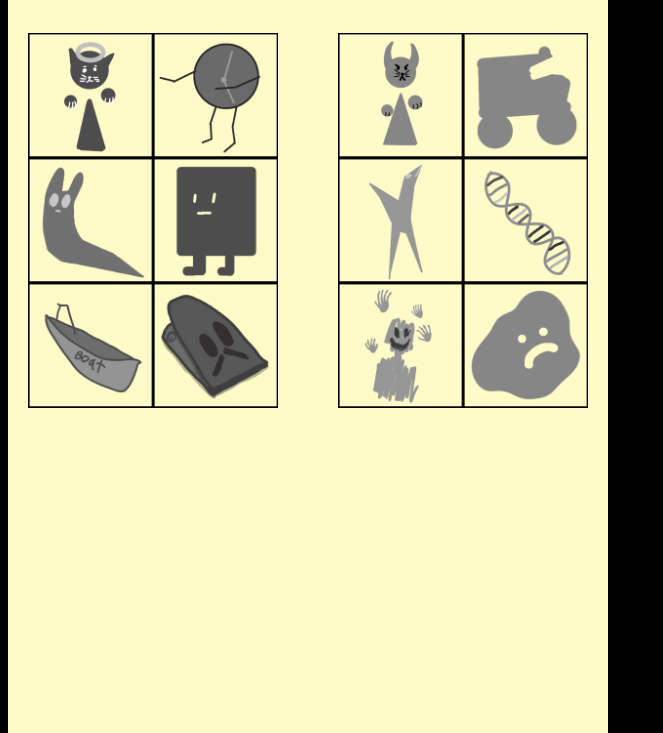
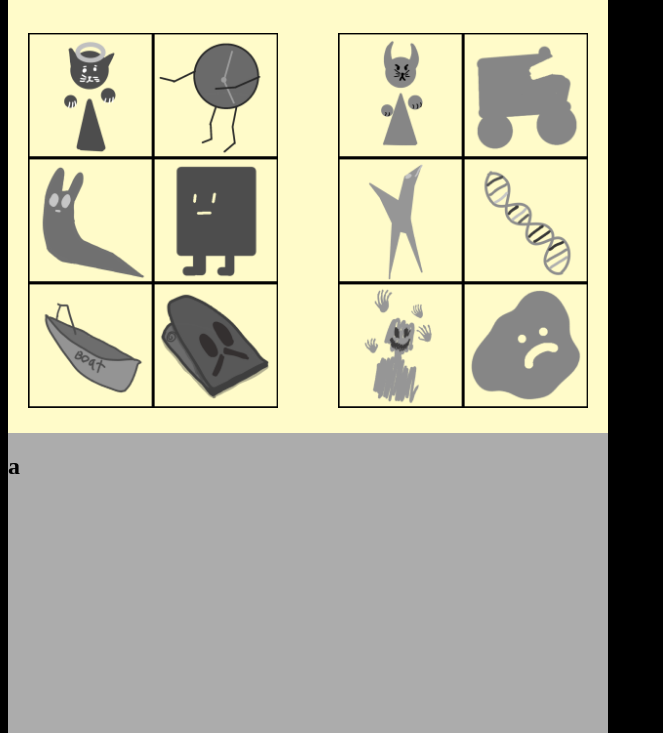
Before and after one commit to RandomDroid1/E-ReaderCodingtime, a plain HTML site: page index.html in a window 1280 px wide. Shown: the part 75-808 px from the top of the page, without its empty margins (0-663 px from the left). Drawn offline with Linux system fonts and the light colour scheme.

Commit message:
small commit to sync laptop * pc

```diff
--- a/index.css
+++ b/index.css
@@ -102,3 +102,12 @@ h1 {
     width: 0px;
     height: 0px;
 }
+
+#SelectionMenu {
+    position: absolute;
+    background-color: rgb(172, 172, 172);
+    left: 0px;
+    bottom: 0px;
+    width: 600px;
+    height: 300px;
+}
--- a/index.html
+++ b/index.html
@@ -27,7 +27,7 @@
     <button class="Button" onclick="SlugcatHeadshot()"><img src="SlugcatHeadshotUnselected.png" class="Headshot" id="SlugcatHeadshotImage"></button>
     <button class="Button" onclick="SquareHeadshot()"><img src="SquareHeadshotUnselected.png" class="Headshot" id="SquareHeadshotImage"></button>
   <div id="SelectionMenu">
-
+    <h2 id="Selected">a</h2>
   </div>
 </div>
 </body>
```
